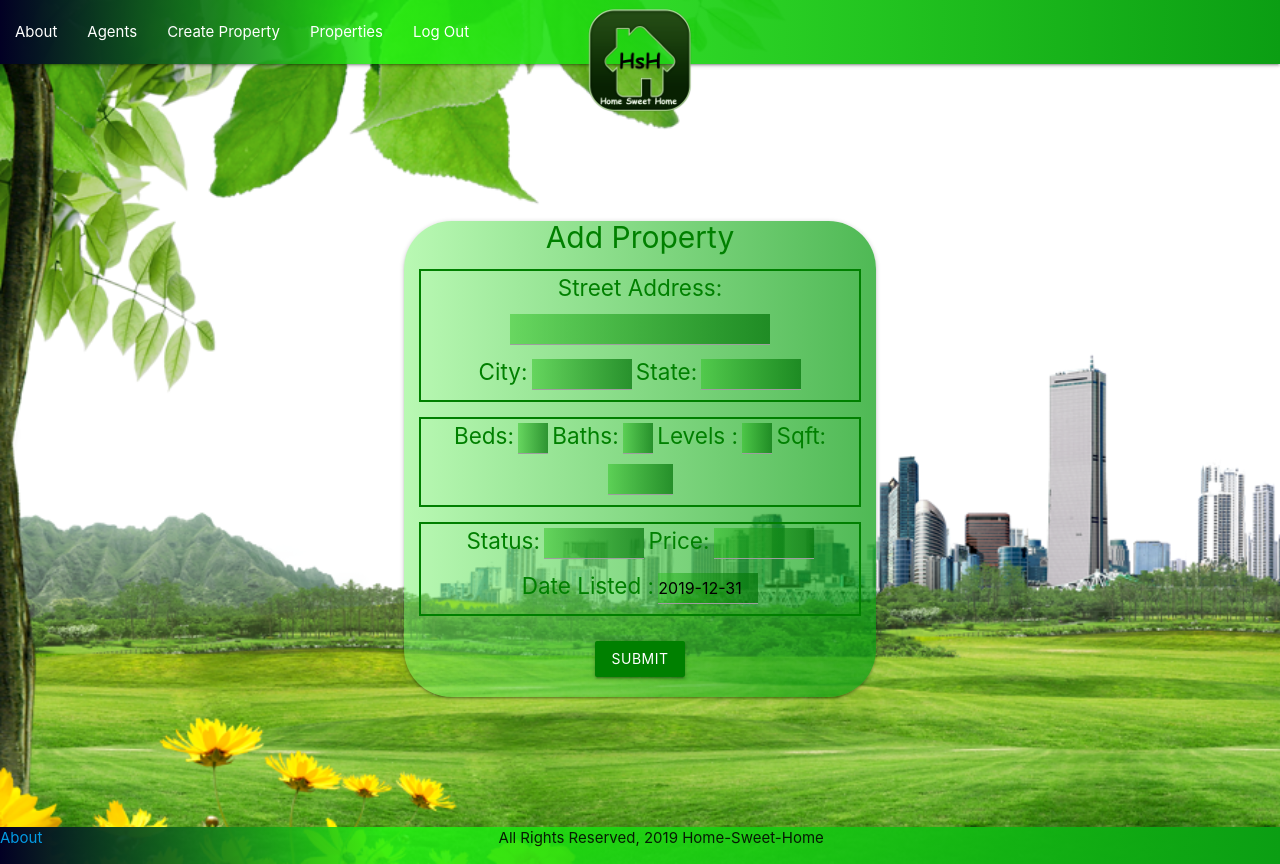
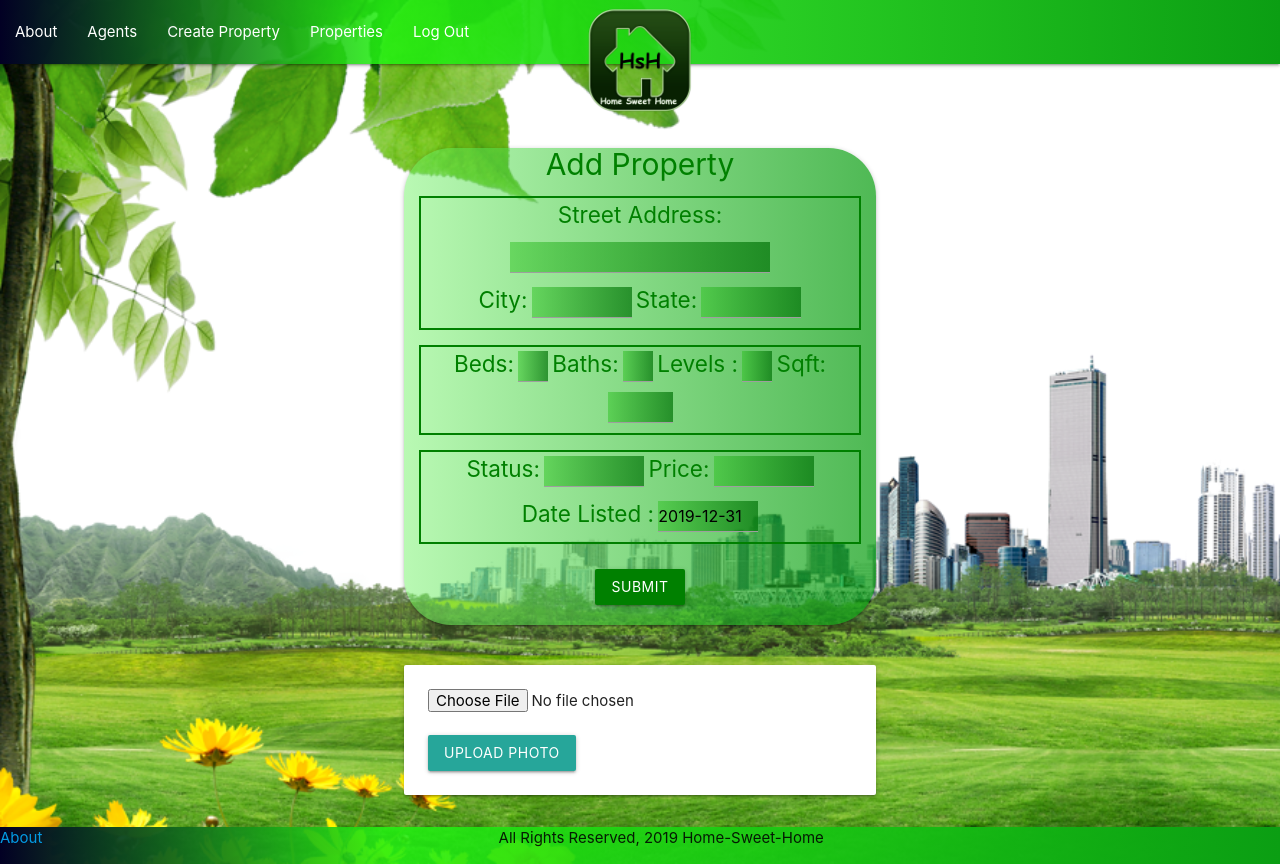
Before and after one commit to JManey/home_sweet_home, a Django app: page /properties/create/ in a window 1280 px wide. Run offline with Django 3.2, Linux system fonts and the light colour scheme; a user stored in the database is signed in; tables that the repository leaves empty hold one stand-in row (values such as "Sample post").

Commit message:
adds photo handling to models adds photo upload to property details adds photos display to property details adds photo image to cards on property index  Changes to be committed: 	new file:   main_app/migrations/0003_photo.py 	modified:   main_app/models.py 	modified:   main_app/templates/home.html 	modified:   main_app/templates/main_app/property_form.html 	modified:   main_app/templates/properties/detail.html 	modified:   main_app/templates/properties/index.html 	modified:   main_app/urls.py 	modified:   main_app/views.py

```diff
--- a/main_app/models.py
+++ b/main_app/models.py
@@ -52,6 +52,12 @@
   def get_absolute_url(self):
       return reverse("detail", kwargs={"property_id": self.id})
 
+class Photo(models.Model):
+  url = models.CharField(max_length=200)
+  property = models.ForeignKey(Property, on_delete=models.CASCADE)
+
+  def __str__(self):
+    return f"Photo for property_id: {self.property.id} @{self.url}"
 
 # class User_fav(models.Model):
 #   user = models.ForeignKey(User, on_delete=models.CASCADE)
--- a/main_app/templates/home.html
+++ b/main_app/templates/home.html
@@ -6,7 +6,7 @@
         <form action="{% url 'city_results' %}" method="get">
         <label for="prop_search">Search for your future home:</label>
 
-        <input type="search" id="prop_search" name="q" value="{{request.GET.q}}" placeholder="Search By City"
+        <input type="search" id="prop_search" name="city" value="{{request.GET.q}}" placeholder="Search By City"
                aria-label="Search Available Properties">
 
         <button type="submit" placeholder="Search">Search</button>
--- a/main_app/templates/main_app/property_form.html
+++ b/main_app/templates/main_app/property_form.html
@@ -70,4 +70,11 @@
     </form>
   </div>
 
+  <form action="{% url 'add_photo' property.id %}" enctype="multipart/form-data" method="POST" class="card-panel">
+    {% csrf_token %}
+    <input type="file" name="photo-file">
+    <br><br>
+    <input type="submit" class="btn" value="Upload Photo">
+</form>
+
 <!-- {% endblock %} -->
--- a/main_app/templates/properties/index.html
+++ b/main_app/templates/properties/index.html
@@ -31,7 +31,9 @@
         {% for property in qs %}
           <li class="li-card">
             <div class="card">
-              <div class="prop-picture"></div>
+              <div class="prop-picture">
+              <img class="responsive-img card-panel" src="{{property.photo_set.all.2.url}}"
+              </div>
               <div class="card-title">{{property.street_address}}</div>
                 <div class="card-content" id="price">Price: ${{property.price}}</div>
                 <div class="card-content" id="beds">Beds: {{property.beds}} / Baths: {{property.baths}} / Levels: {{property.levels}}</div>
--- a/main_app/urls.py
+++ b/main_app/urls.py
@@ -18,4 +18,6 @@
   path('agents/details/', views.agents_details, name='agents_details'),
   # search for city
   path('city_results/', views.CitySearch, name='city_results'),
+  # add photo url
+  path('properties/<int:property_id>/add_photo/', views.add_photo, name='add_photo'),
   ]
--- a/main_app/views.py
+++ b/main_app/views.py
@@ -6,11 +6,12 @@
 from django.contrib.auth.decorators import login_required, user_passes_test
 from django.contrib.auth.models import User
 from django.contrib.auth.mixins import LoginRequiredMixin, UserPassesTestMixin
-import operator
+import operator, uuid, boto3
 from django.db.models import Q
-from .models import Profile, Company, Property
+from .models import Profile, Company, Property, Photo
 
-
+S3_BASE_URL = 'https://s3-us-east-2.amazonaws.com/'
+BUCKET = 'property-photos-hsh'
 
 def is_agent_check(user):
     return user.is_agent
@@ -42,6 +43,7 @@
 # filterable index
 def properties_index(request):
   qs = Property.objects.all()
+  print('************', qs[2].photo_set.all)
   city = request.GET.get('city')
   state = request.GET.get('state')
   beds = request.GET.get('beds')
@@ -79,7 +81,6 @@
   context = {
       'qs': qs
   }
-  print(context)
 
   return render(request, 'properties/index.html', context)
 
@@ -127,6 +128,20 @@
   success_url = '/properties/'
 
 def CitySearch(request):
-  query = request.GET.get('q')
+  query = request.GET.get('city')
   properties = Property.objects.all().filter(city__icontains=query)
   return render(request, 'properties/index.html', {'properties': properties})
+
+def add_photo(request, property_id):
+  photo_file = request.FILES.get('photo-file', None)
+  if photo_file:
+    s3 = boto3.client('s3')
+    key = uuid.uuid4().hex[:6] + photo_file.name[photo_file.name.rfind('.'):]
+    try:
+      s3.upload_fileobj(photo_file, BUCKET, key)
+      url = f"{S3_BASE_URL}{BUCKET}/{key}"
+      photo = Photo(url=url, property_id=property_id)
+      photo.save()
+    except:
+      print('An error occurred while uploading to AWS')
+  return redirect('detail', property_id=property_id)
```
Also changed, not shown: main_app/templates/properties/detail.html (+18 -8 lines), main_app/migrations/0003_photo.py (added).
